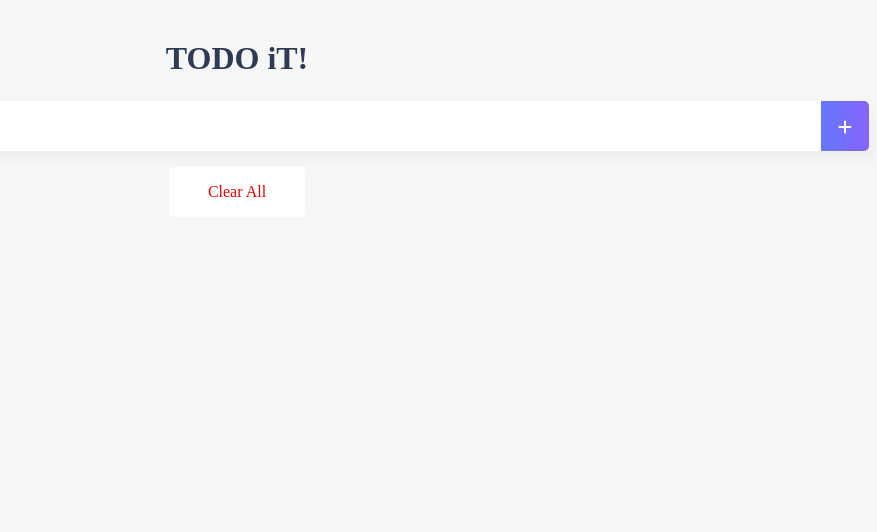
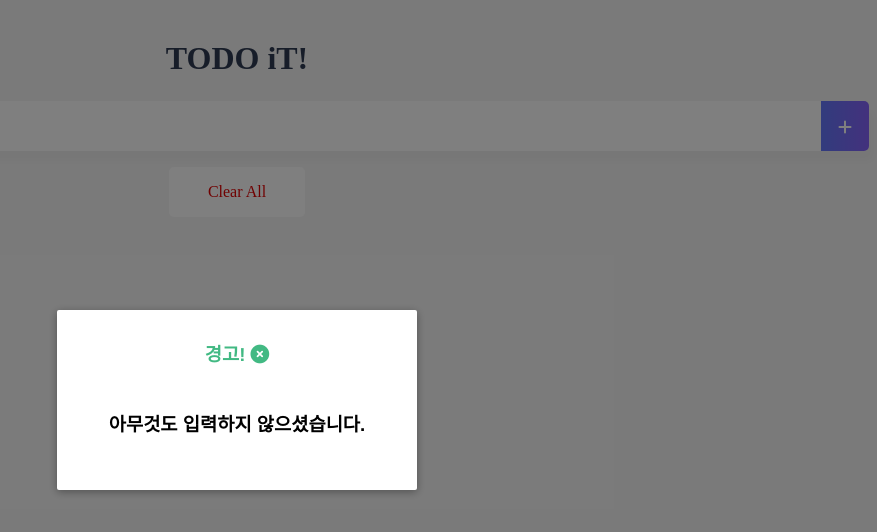
Before and after one commit to myungchihit/vue-intermdiate, a Vue app in the folder vue-todo/: page / in a window 1280 px wide. Both pictures are taken after a click on the icon 1248 px from the left and 127 px from the top of the page. Shown: the top 532 px of the page, without its empty margins (403-1280 px from the left). Built offline with nearby package versions, Linux system fonts and the light colour scheme.

Commit message:
todo-modal

```diff
--- a/vue-todo/src/components/TodoInput.vue
+++ b/vue-todo/src/components/TodoInput.vue
@@ -4,14 +4,29 @@
       <span class="addContainer" v-on:click="addTodo">
         <i class="fa-solid fa-plus addBtn"></i>
       </span>
+      <Modal v-if="showModal" @close="showModal = false">
+        <!--
+            you can use custom content here to overwrite
+            default content
+          -->
+        <h3 slot="header">
+          경고!
+          <i class="closeModalBtn fa-solid fa-circle-xmark" @click="showModal = false"></i>
+        </h3>
+        <h3 slot="body">아무것도 입력하지 않으셨습니다.</h3>
+        <h3 slot="footer">copy right</h3>
+      </Modal>
   </div>
 </template>
 
 <script>
+import Modal from './common/ModalPage.vue';
+
 export default {
   data : function(){
     return {
-      newToDoItem : ""
+      newToDoItem : "",
+      showModal: false
     }
   },
   methods: {
@@ -20,10 +35,16 @@
         this.$emit('addTodoItem', this.newToDoItem);
         this.clearInput();
       }
+      else{  // 공백란
+        this.showModal = !this.showModal;
+      }
     },
     clearInput : function() {
       this.newToDoItem = '';
     }
+  },
+  components: {
+    Modal: Modal
   }
 }
 </script>
@@ -64,4 +85,8 @@
   vertical-align: middle;
 }
 
+.closeModalBtn{
+  color: #42b983;
+}
+
 </style>
--- a/vue-todo/src/components/TodoList.vue
+++ b/vue-todo/src/components/TodoList.vue
@@ -1,6 +1,6 @@
 <template>
   <div>
-      <ul>
+      <transition-group name="list" tag="ul">
         <li v-for="(todoItem , index) in propsdata" v-bind:key="todoItem.item" class="shadow">
             <i class="checkBtn fa-solid fa-check" v-bind:class="{checkBtnCompleted: todoItem.completed}"
                v-on:click="toggleComplete(todoItem, index)"></i>
@@ -9,7 +9,7 @@
               <i class="fa-solid fa-trash-can"></i>
             </span>
         </li>
-      </ul>
+      </transition-group>
   </div>
 </template>
 
@@ -67,4 +67,14 @@
   color: #de4343;
   cursor: pointer;
 }
+
+/* 리스트 아이템 트랜지션 효과 */
+.list-enter-active, .list-leave-active{
+  transition: all 1s;
+}
+
+.list-enter, .list-leave-to{
+  opacity: 0;
+  transform: translateY(30px);
+}
 </style>
--- /dev/null
+++ b/vue-todo/src/components/common/ModalPage.vue
@@ -0,0 +1,102 @@
+<template>
+      <transition name="modal">
+        <div class="modal-mask">
+          <div class="modal-wrapper">
+            <div class="modal-container">
+
+              <div class="modal-header">
+                <slot name="header"></slot>
+              </div>
+
+              <div class="modal-body">
+                <slot name="body">
+
+                </slot>
+              </div>
+
+              <!-- <div class="modal-footer">
+                <slot name="footer">
+                  <button class="modal-default-button" @click="$emit('close')">
+                    OK
+                  </button>
+                </slot>
+              </div> -->
+
+            </div>
+          </div>
+        </div>
+      </transition>
+</template>
+
+<script>
+export default {
+
+}
+</script>
+
+<style>
+.modal-mask {
+  position: fixed;
+  z-index: 9998;
+  top: 0;
+  left: 0;
+  width: 100%;
+  height: 100%;
+  background-color: rgba(0, 0, 0, 0.5);
+  display: table;
+  transition: opacity 0.3s ease;
+}
+
+.modal-wrapper {
+  display: table-cell;
+  vertical-align: middle;
+}
+
+.modal-container {
+  width: 300px;
+  margin: 0px auto;
+  padding: 20px 30px;
+  background-color: #fff;
+  border-radius: 2px;
+  box-shadow: 0 2px 8px rgba(0, 0, 0, 0.33);
+  transition: all 0.3s ease;
+  font-family: Helvetica, Arial, sans-serif;
+}
+
+.modal-header h3 {
+  margin-top: 0;
+  color: #42b983;
+}
+
+.modal-body {
+  margin: 20px 0;
+}
+
+.modal-default-button {
+  float: right;
+}
+
+/*
+ * The following styles are auto-applied to elements with
+ * transition="modal" when their visibility is toggled
+ * by Vue.js.
+ *
+ * You can easily play with the modal transition by editing
+ * these styles.
+ */
+
+.modal-enter {
+  opacity: 0;
+}
+
+.modal-leave-active {
+  opacity: 0;
+}
+
+.modal-enter .modal-container,
+.modal-leave-active .modal-container {
+  -webkit-transform: scale(1.1);
+  transform: scale(1.1);
+}
+
+</style>
```
